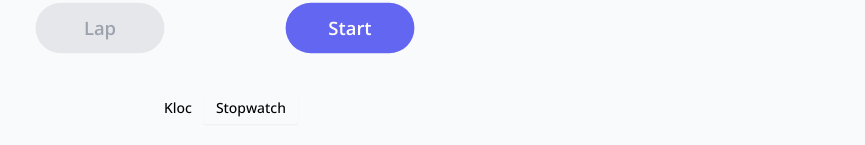
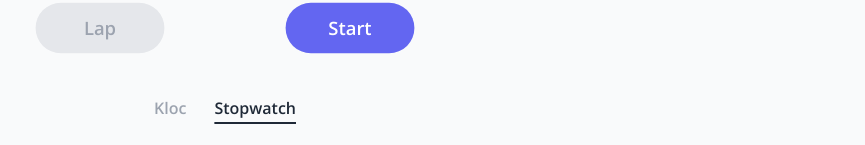
Before and after one commit to abizek/kloc, a React (Vite) app: page / in a window 1280 px wide. Shown: the part 652-797 px from the top of the page, without its empty margins (415-1280 px from the left). Built offline with nearby package versions, Linux system fonts and the light colour scheme.

Commit message:
style tabs

```diff
--- a/src/components/Tabs.tsx
+++ b/src/components/Tabs.tsx
@@ -12,7 +12,7 @@ const TabsList = ({ ...props }: TabsPrimitive.TabsListProps) => (
   <div className="absolute grid h-svh w-full grid-rows-[auto_80px] place-items-center">
     <div />
     <TabsPrimitive.List
-      className="z-10 flex h-10 rounded-md bg-slate-50 p-1 text-black"
+      className="z-10 flex h-10 gap-1 p-1"
       {...props}
     />
   </div>
@@ -21,7 +21,7 @@ TabsList.displayName = TabsPrimitive.List.displayName
 
 const TabsTrigger = ({ ...props }: TabsPrimitive.TabsTriggerProps) => (
   <TabsPrimitive.Trigger
-    className="inline-flex items-center justify-center whitespace-nowrap rounded-sm px-3 py-1.5 text-sm font-medium transition-all focus-visible:outline-none focus-visible:ring-2 focus-visible:ring-offset-2 disabled:pointer-events-none disabled:opacity-50 data-[state=active]:shadow-sm"
+    className="inline-flex items-center justify-center rounded-full px-3 py-1.5 font-semibold text-gray-800 decoration-2 underline-offset-8 transition-all data-[state=inactive]:text-gray-400 data-[state=active]:underline data-[state=inactive]:hover:bg-gray-200 dark:text-gray-200 data-[state=inactive]:dark:text-gray-500 data-[state=inactive]:dark:hover:bg-gray-900"
     {...props}
   />
 )
```
